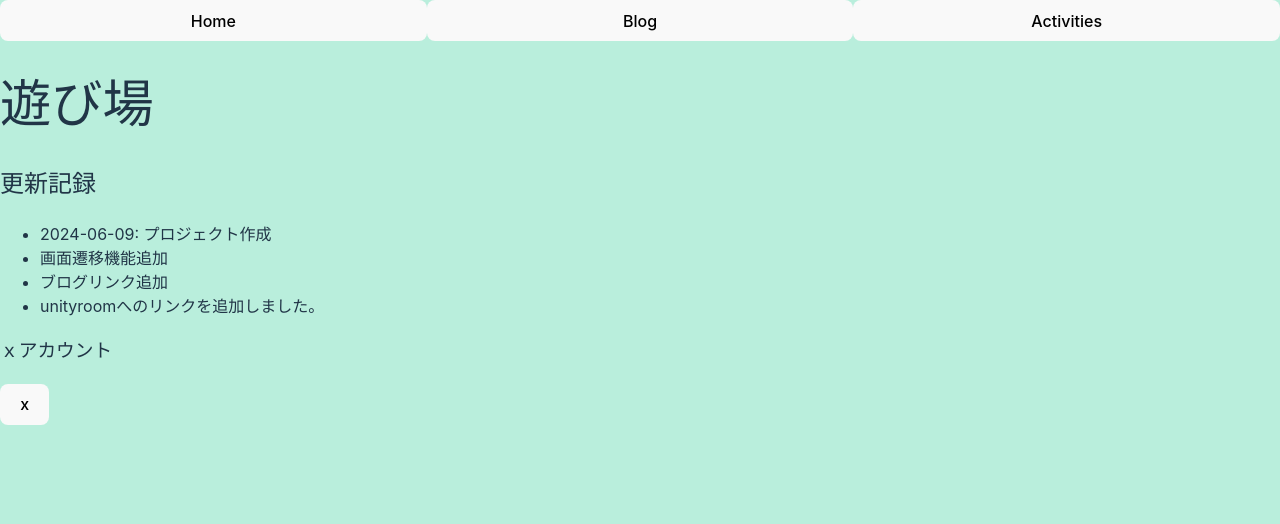
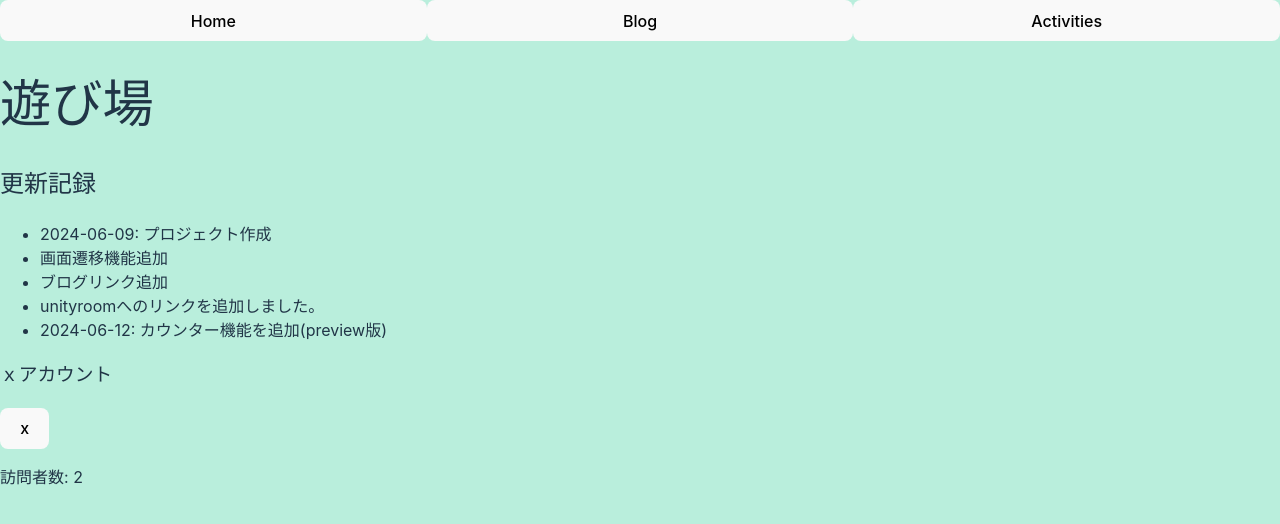
Before and after one commit to alikmpt8529/test, a React (Vite) app: page / in a window 1280 px wide. Shown: the top 524 px of the page. Built offline with nearby package versions, Linux system fonts and the light colour scheme.

Commit message:
今日の進捗
カウンター機能preview版を実装

```diff
--- a/src/App.tsx
+++ b/src/App.tsx
@@ -1,8 +1,24 @@
-import{ useState } from 'react';
+import { useState, useEffect } from 'react';
 
 function App() {
-  const [currentTab, setCurrentTab] = useState('home')
+    // Get the current count from local storage
+    const currentCount = Number(localStorage.getItem('visitorCount') || 0);
 
+    // Increment the count
+    const newCount = currentCount + 1;
+
+    // Save the new count to local storage
+    localStorage.setItem('visitorCount', String(newCount));
+
+    const [currentTab, setCurrentTab] = useState('home');
+    const [visitorCount, setVisitorCount] = useState(newCount);
+
+    useEffect(() => {
+        // Update the state
+        setVisitorCount(newCount);
+    }, [newCount]);
+
+    // ... rest of the code
     return (
         <div style={{ display: 'flex', flexDirection: 'column', height: '100vh', width: '100vw' }}>
             <div style={{ display: 'flex' }}>
@@ -21,11 +37,14 @@ function App() {
                         <li>画面遷移機能追加</li>
                         <li>ブログリンク追加</li>
                         <li>unityroomへのリンクを追加しました。</li>
+                        <li>2024-06-12: カウンター機能を追加(preview版)</li>
                     </ul>
                     <h3>ｘアカウント</h3>
                     <button onClick={() => window.open('https://x.com/alikmpt', '_blank')}>
                         {"x"}
                     </button>
+
+                    <p>訪問者数: {visitorCount}</p> {/* Display the visitor count */}
                 </div>
             )}
             {currentTab === 'blog' && (
```
Lines whose indentation alone changed are shown as unchanged.
